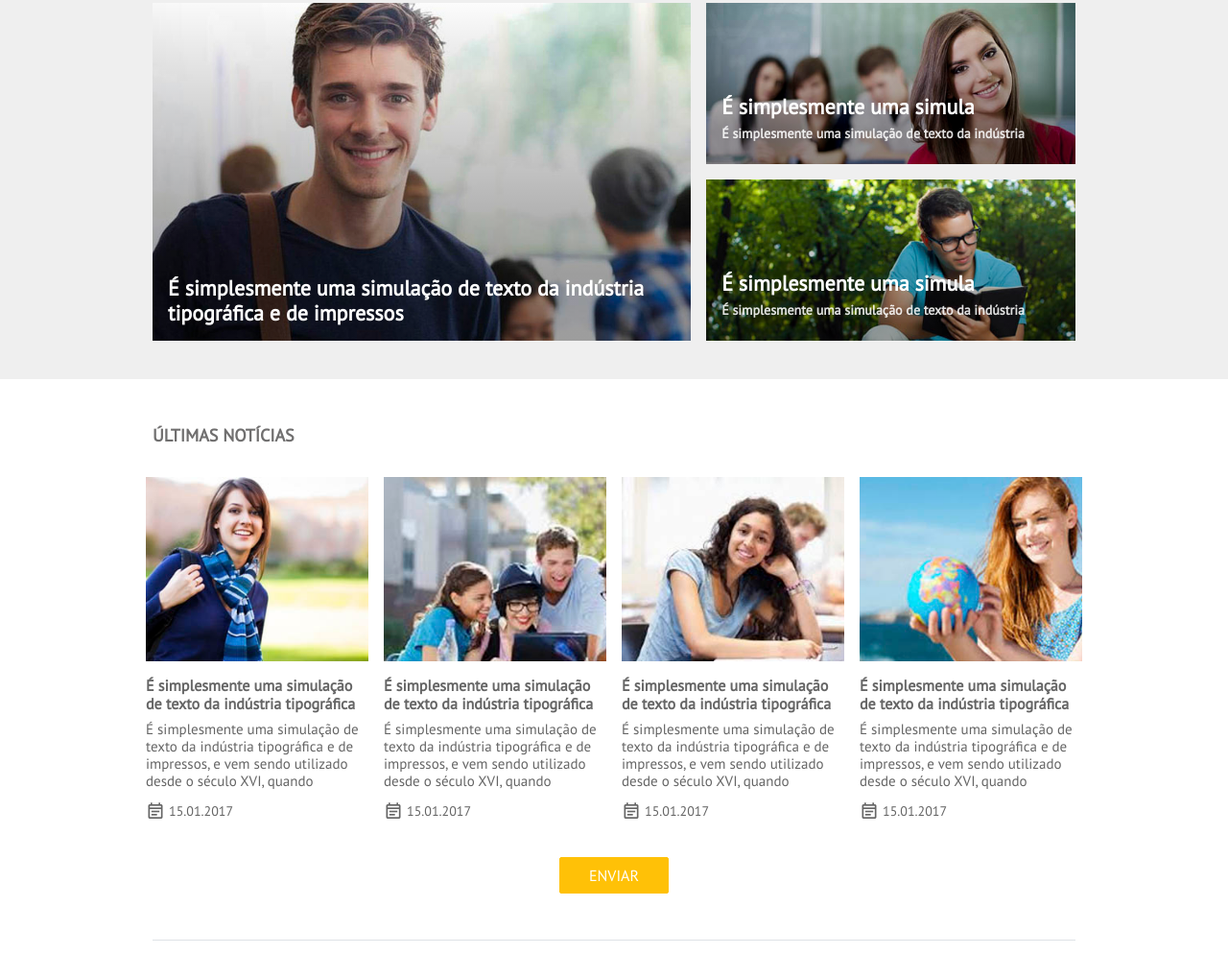
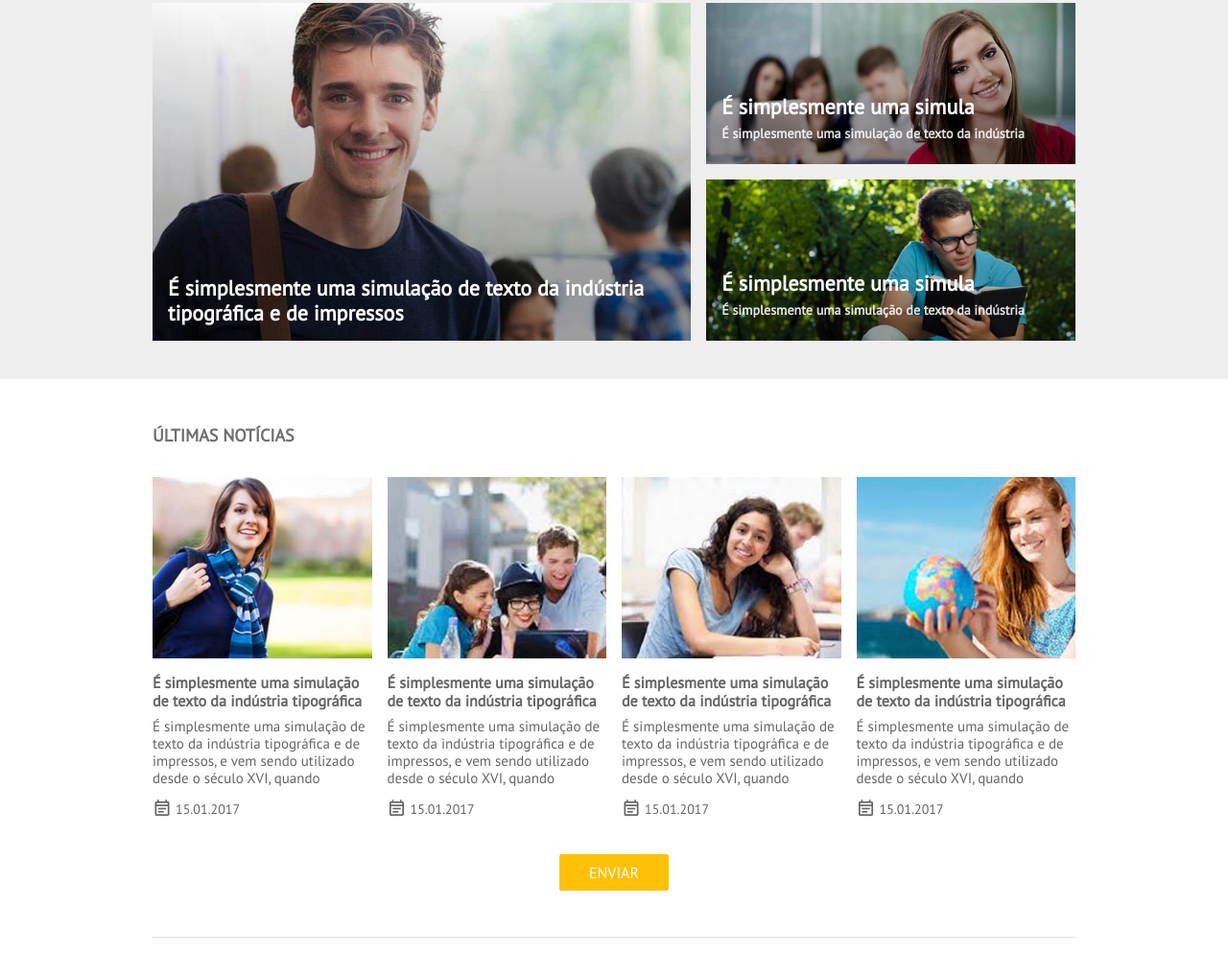
Before and after one commit to lucasnr/maxmeio-frontend-challenge, a plain HTML site: page src/index.html in a window 1280 px wide. Shown: the part 223-1242 px from the top of the page at 96% size. Drawn offline with nearby package versions, Linux system fonts and the light colour scheme.

Commit message:
Fix latest-news row spacing

```diff
--- a/src/assets/css/latest-news.css
+++ b/src/assets/css/latest-news.css
@@ -1,3 +1,8 @@
+#latest-news .row {
+  margin-left: -0.5rem;
+  margin-right: -0.5rem;
+}
+
 #latest-news .news {
   color: #656565;
   padding-left: 0.5rem;
```
